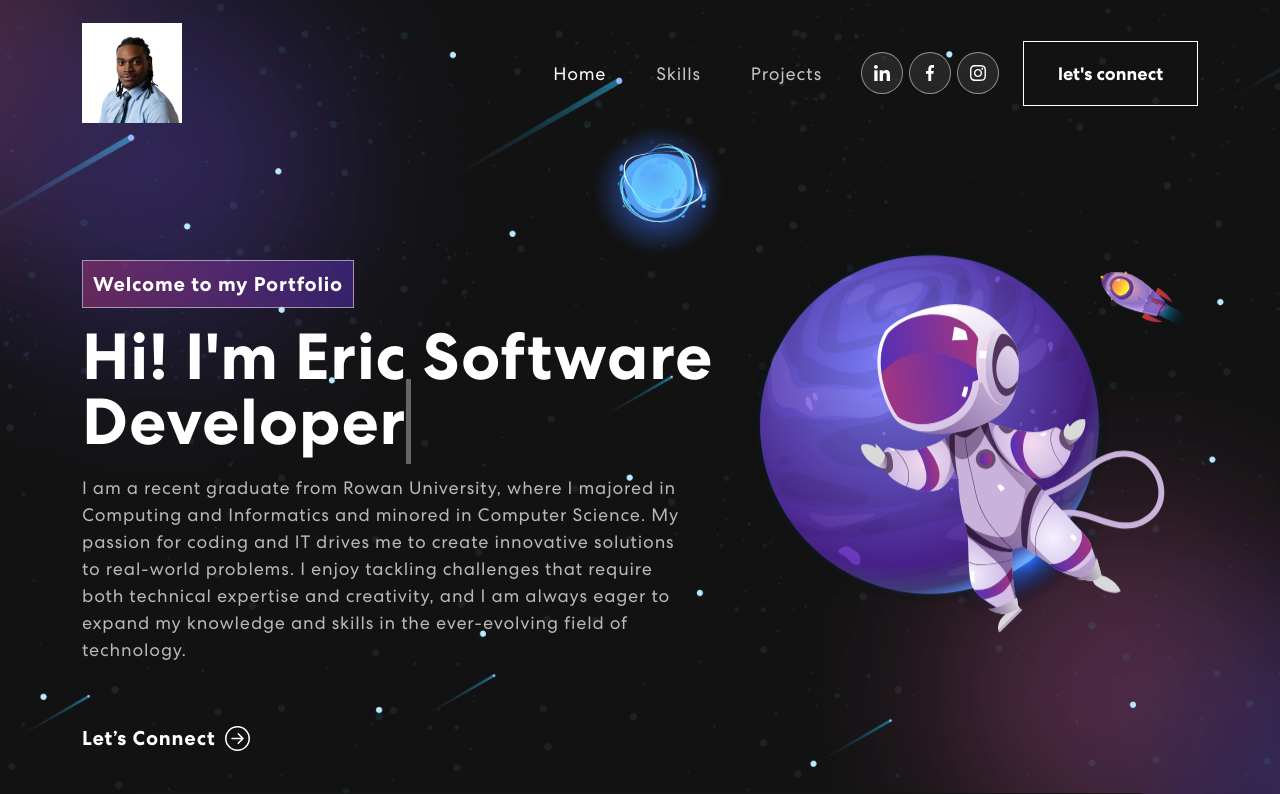
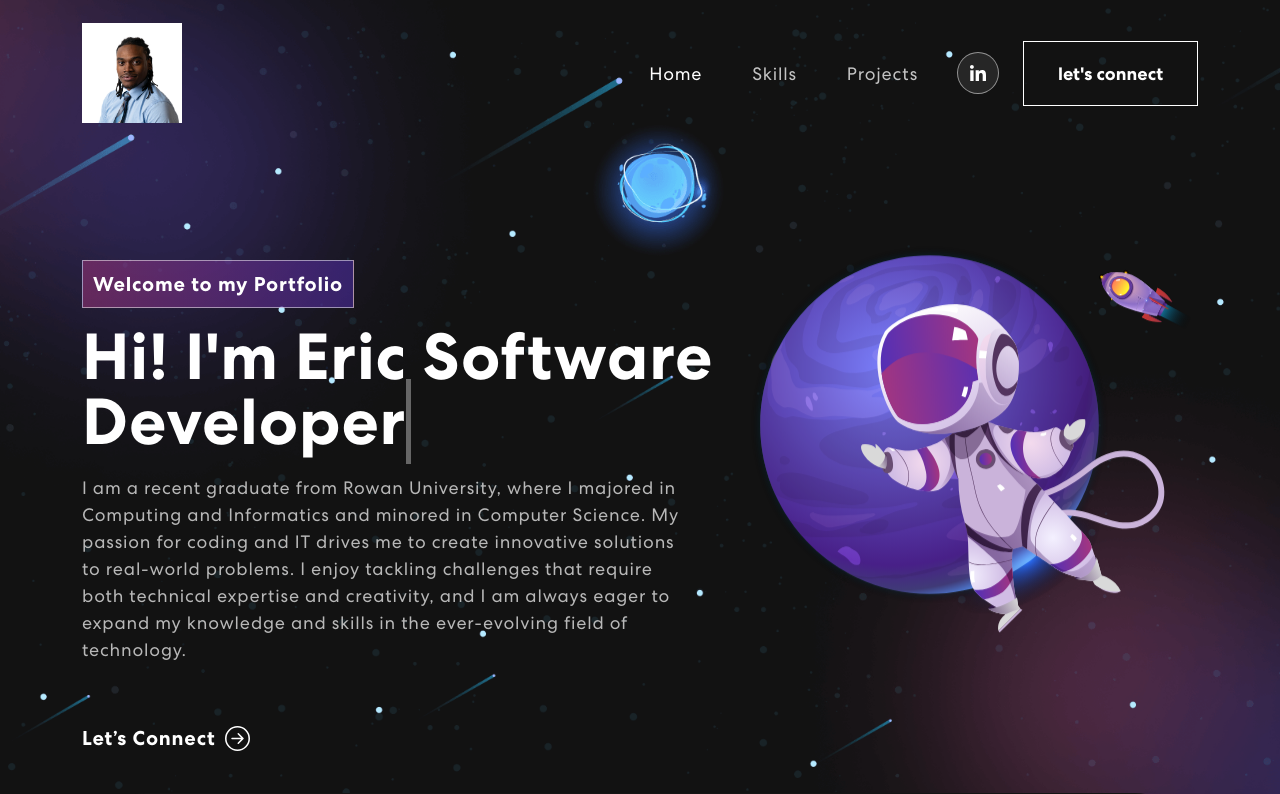
Before and after one commit to Robinson-erc/portfolio_react, a React (Create React App) app: page / in a window 1280 px wide. Shown: the top 794 px of the page. Built offline with nearby package versions, Linux system fonts and the light colour scheme.

Commit message:
linkedin link

```diff
--- a/src/components/NavBar.js
+++ b/src/components/NavBar.js
@@ -46,9 +46,7 @@ export const NavBar = () => {
                     </Nav>
                     <span className="navbar-text">
                         <div className="social-icon">
-                            <a href="#"><img src={navIcon1} alt="icon"/></a>
-                            <a href="#"><img src={navIcon2} alt="icon"/></a>
-                            <a href="#"><img src={navIcon3} alt="icon"/></a>
+                            <a href="https://www.linkedin.com/in/eric-robinson-jr-841b1023b/"><img src={navIcon1} alt="icon"/></a>
                         </div>
                         <button className="vvd" onClick={() => console.log('connect')}><span>let's connect</span></button>
                     </span>
```
